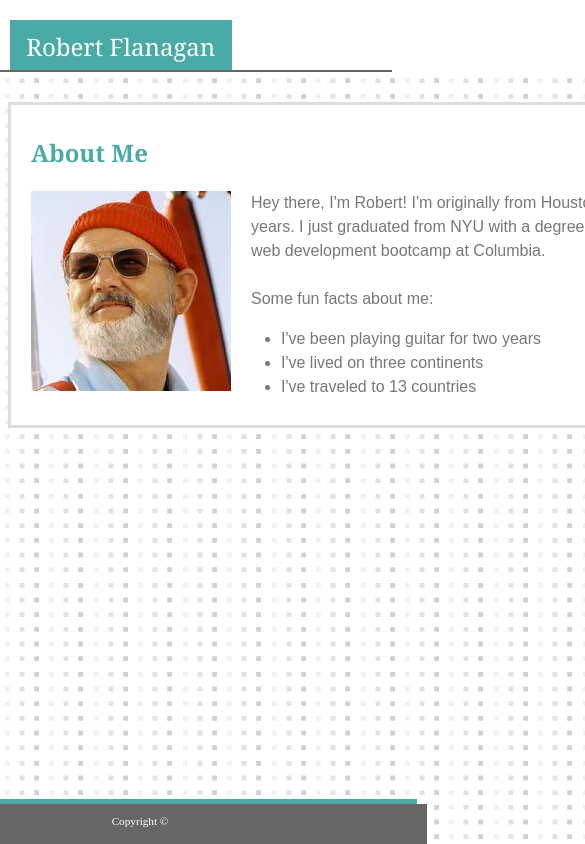
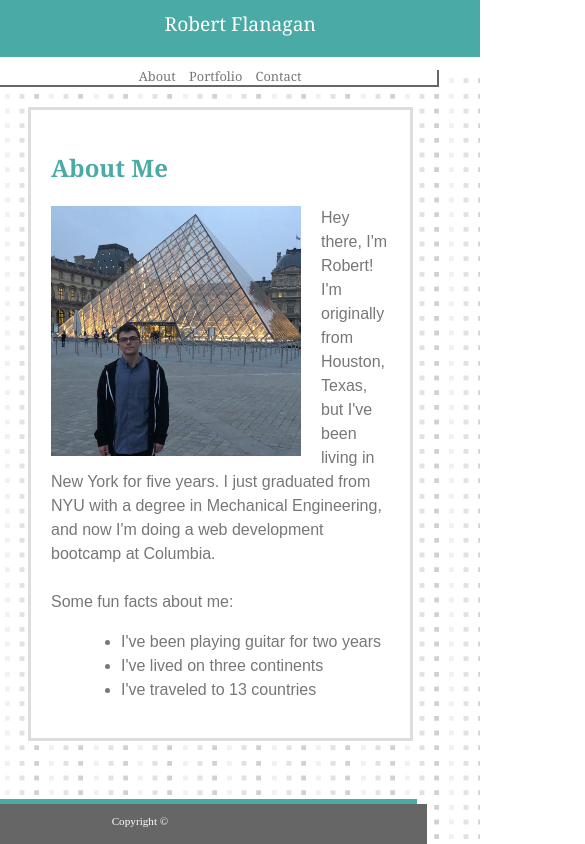
Before and after one commit to rjflanagan95/Responsive-Portfolio, a plain HTML site: page index.html in a window 390 px wide. Shown: the top 844 px of the page, 585 px wide, since content can reach past the window. Drawn offline with Linux system fonts and the light colour scheme.

Commit message:
working on getting margins correct

```diff
--- a/assets/css/style.css
+++ b/assets/css/style.css
@@ -5,7 +5,7 @@ body {
 }
 
 header {
-    width: 100%;
+    width: 110%;
     background-color: #fff;
     margin-top: -10px;
     margin-left: -10px;
@@ -56,7 +56,7 @@ a:hover {
     font-size: 110%;
 }
 
-.aboutme {
+.about-me {
     /* width is 920px b/c 40px padding on left/right side */
     width: 920px;
     padding: 10px 20px 10px 20px;
@@ -164,3 +164,138 @@ footer {
     color: #fff;
     font-size: 70%;
 }
+
+@media screen and (max-width: 980px) {
+    /* nav {
+        width: 980px;
+    }
+
+    .about-me {
+        padding: 20px 20px 20px 20px;
+        margin: 20px 20px 20px 20px;
+        width: 440px;
+    }
+
+    .portfolio {
+        padding: 20px 20px 20px 20px;
+        margin: 20px 20px 20px 20px;
+        width: 440px;
+    }
+
+    .contact-form {
+        padding: 20px 20px 20px 20px;
+        margin: 20px 20px 20px 20px;
+        width: 440px;
+      } */
+
+    body {
+        width: 100%;
+    }
+
+    .header-wrap {
+        width: 100%;
+        font-size: 80%;
+    }
+
+    nav {
+        width: 60%;
+    }
+
+    .about-me {
+        padding: 20px 20px 20px 20px;
+        margin: 20px 20px 20px 20px;
+        /* width: 660px; */
+        width: 82%;
+    }
+
+    .portfolio {
+        padding: 20px 20px 20px 20px;
+        margin: 20px 20px 20px 20px;
+        /* width: 660px; */
+        width: 87%;
+    }
+
+    .contact-form {
+        padding: 20px 20px 20px 20px;
+        margin: 20px 20px 20px 20px;
+        /* width: 660px; */
+        width: 87%;
+    }
+}
+
+@media screen and (max-width: 768px) {
+    body {
+        width: 100%;
+    }
+
+    .header-wrap {
+        width: 100%;
+        font-size: 80%;
+    }
+
+    nav {
+        width: 60%;
+    }
+
+    .about-me {
+        padding: 20px 20px 20px 20px;
+        margin: 20px 20px 20px 20px;
+        /* width: 660px; */
+        width: 87%;
+    }
+
+    .portfolio {
+        padding: 20px 20px 20px 20px;
+        margin: 20px 20px 20px 20px;
+        /* width: 660px; */
+        width: 87%;
+        overflow: auto;
+    }
+
+    .contact-form {
+        padding: 20px 20px 20px 20px;
+        margin: 20px 20px 20px 20px;
+        /* width: 660px; */
+        width: 87%;
+    }
+}
+
+@media screen and (max-width: 640px) {
+    .header-wrap {
+        display: inline-block;
+        width: 110%;
+        margin: 0px 0px 0px 0px;
+    }
+
+    header {
+        width: 112%;
+        /* width: auto; */
+        right: 0px;
+        margin: -10px 0px 0px -10px;
+    }
+
+    .name {
+        width: auto;
+        margin: 0px 0px 0px 0px;
+        text-align: center;
+    }
+
+    nav {
+        /* width: 110%; */
+        margin: 0 auto;
+        text-align: center;
+        padding-top: 10px;
+        right: 0px;
+    }
+
+    .about-me {
+        display: inline-block;
+        /* width: 100%; */
+        /* width: auto; */
+    }
+
+    .portfolio {
+        display: inline-block;
+        /* width: auto; */
+    }
+}
--- a/index.html
+++ b/index.html
@@ -2,6 +2,7 @@
 
 <html lang="en-US">
     <head>
+        <meta name="viewport" content="width=device-width, initial-scale=1">
         <title>About Me</title>
         <link rel="stylesheet" href="assets/css/style.css">
     </head>
@@ -17,9 +18,9 @@
             </section>
         </header>
 
-        <section class="aboutme">
+        <section class="about-me">
             <h2>About Me</h2>
-            <img id="profilepic" src="assets/images/profile-filler.jpg" alt="A photo that should be of me, but is actually of Bill Murray.">
+            <img id="profilepic" src="assets/images/cardimage.jpg" height="250px" width="250px" alt="Photo of me (Robert)">
             <section>
                 Hey there, I'm Robert! I'm originally from Houston, Texas, but I've been living in New York for five years.
                 I just graduated from NYU with a degree in Mechanical Engineering, and now I'm doing a web development bootcamp at Columbia.
```
Also changed, not shown: contact.html (+1 -0 lines), portfolio.html (+1 -0 lines), assets/images/cardimage.jpg (added), 2 other files.
